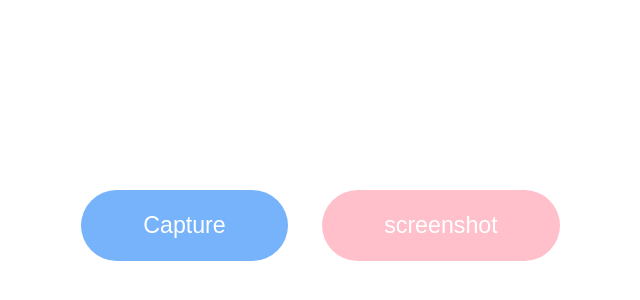
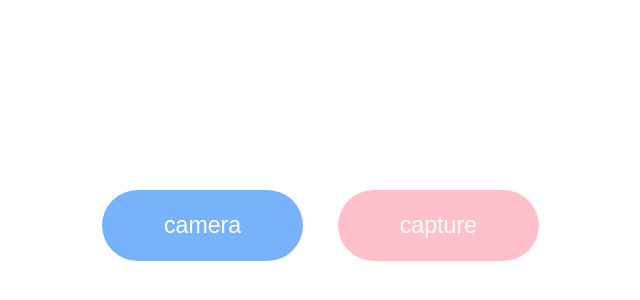
Before and after one commit to SaravananVijayamuthu/Capture, a plain HTML site: page index.html in a window 1280 px wide. Shown: the part 236-536 px from the top of the page, without its empty margins (474-1114 px from the left). Drawn offline with Linux system fonts and the light colour scheme.

Commit message:
placeholder

```diff
--- a/index.html
+++ b/index.html
@@ -20,8 +20,8 @@
         <video autoplay></video>
         <img src="" />
         <canvas style="display:none;"></canvas>
-        <button class="capture-button">Capture</button>
-        <button id="screenshot-button" class="screenshot">screenshot</button>
+        <button class="capture-button">camera</button>
+        <button id="screenshot-button" class="screenshot">capture</button>
     </div>
     <script src="index.js"></script>
 </body>
```
